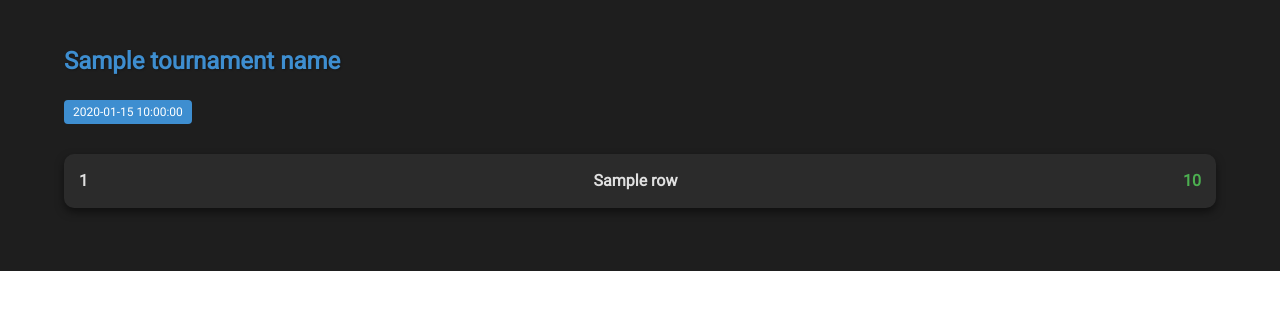
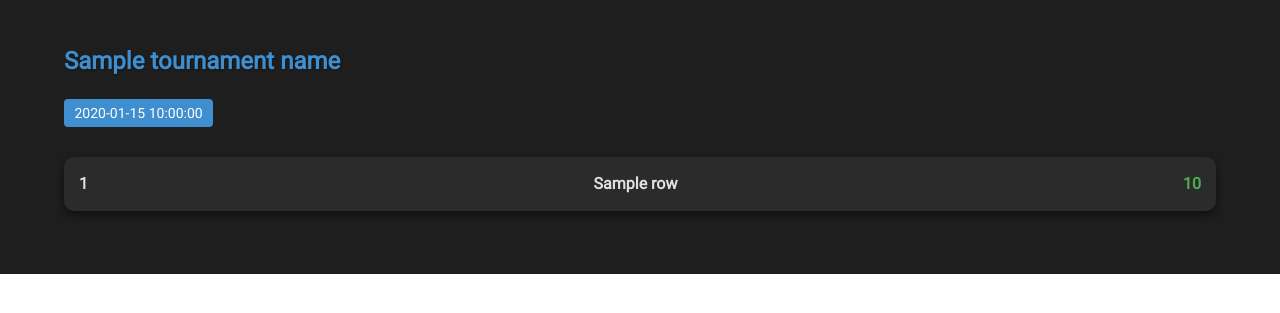
Before and after one commit to cjt243/flask-golf, a Flask app: template templates/leaderboard.html in a window 1280 px wide. Shown: the top 313 px of the page. Run offline with Flask 3, Linux system fonts and the light colour scheme; the template is opened without the code that fills it: most values are stand-ins (such as "Sample title", 1, 10 or a date in 2020).

Commit message:
enlarge last updated tag

```diff
--- a/templates/leaderboard.html
+++ b/templates/leaderboard.html
@@ -77,8 +77,9 @@
             color: #3e8ed0;
             text-shadow: 1px 1px 2px rgba(0, 0, 0, 0.3);
         }
-        .tag {
+        .tag.is-info {
             margin-bottom: 30px;
+            font-size: 14px;
         }
     </style>
 </head>
```
